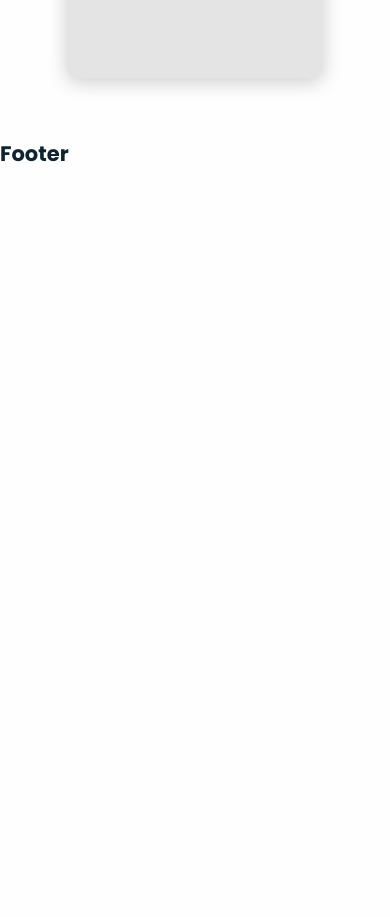
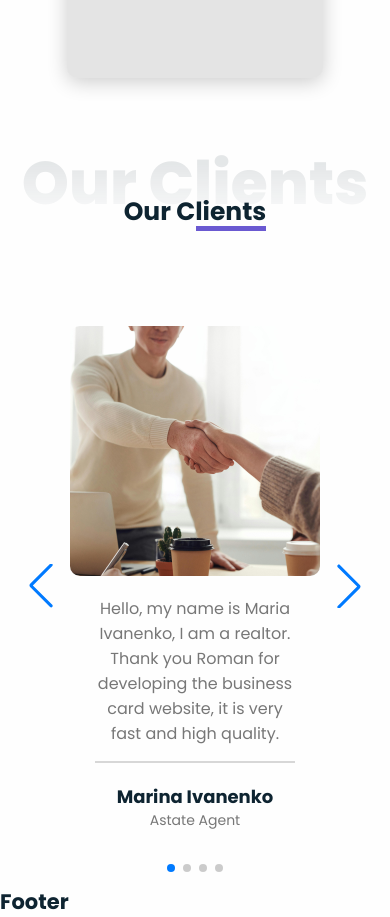
Before and after one commit to RomanFrontEndDeveloper/react-portfolio, a React (Vite) app: page / in a window 390 px wide. Shown: the part 9720-10637 px from the top of the page. Before the commit the page ends 9889 px from the top, so only its background shows below. Built offline with nearby package versions, Linux system fonts and the light colour scheme.

Commit message:
create section Our Clients

```diff
--- a/package.json
+++ b/package.json
@@ -16,7 +16,8 @@
 		"react": "^19.1.1",
 		"react-dom": "^19.1.1",
 		"react-icons": "^5.5.0",
-		"react-scroll": "^1.9.3"
+		"react-scroll": "^1.9.3",
+		"swiper": "^12.0.1"
 	},
 	"devDependencies": {
 		"@eslint/js": "^9.33.0",
--- a/src/App.jsx
+++ b/src/App.jsx
@@ -3,12 +3,13 @@ import {
 	Footer,
 	Home,
 	About,
-	Clients,
+	//Clients,
 	Portfolio,
 	Services,
 	SkillsInfo,
-	Contacts,
+	//Contacts,
 	GetInTouch,
+	OurClients,
 } from './components/index';
 
 function App() {
@@ -22,6 +23,7 @@ function App() {
 				<Services />
 				<Portfolio />
 				<GetInTouch />
+				<OurClients />
 			</main>
 			<Footer />
 		</>
--- a/src/components/index.js
+++ b/src/components/index.js
@@ -9,3 +9,4 @@ export { default as Services } from './services/Services';
 export { default as Nav } from './nav/Nav';
 export { default as SkillsInfo } from './skills/SkillsInfo';
 export { default as GetInTouch } from './getInTouch/GetInTouch';
+export { default as OurClients } from './ourClients/OurClients';
--- /dev/null
+++ b/src/components/ourClients/OurClients.css
@@ -0,0 +1,111 @@
+.our-clients-wrapper {
+	width: 100%;
+}
+
+.client-swiper .swiper-slide {
+	display: flex;
+	align-items: center;
+	justify-content: center;
+	gap: 20px;
+	margin: 40px 0 40px 0;
+}
+
+.client-img {
+	width: 400px;
+	height: 400px;
+	overflow: hidden;
+	border-radius: 10px;
+	margin-right: 20px;
+}
+
+.client-img img {
+	width: 100%;
+	height: 100%;
+	object-fit: cover;
+}
+
+.client-details {
+	max-width: 400px;
+	width: 80%;
+}
+
+.client-details p {
+	font-size: 22px;
+	color: var(--third-color);
+	padding-bottom: 15px;
+	margin-bottom: 20px;
+	border-bottom: 2px solid var(--liner-color);
+}
+
+.client-details h3 {
+	color: var(--first-color);
+	font-size: 24px;
+}
+
+.client-details span {
+	color: var(--third-color);
+	font-size: 18px;
+}
+
+.swiper-button-next::after,
+.swiper-button-prev::after {
+	color: var(--second-color);
+	font-weight: 900;
+}
+
+/* === Адаптивність === */
+@media (max-width: 992px) {
+	.client-swiper .swiper-slide {
+		flex-direction: column;
+		text-align: center;
+		margin: 20px 0;
+	}
+
+	.client-img {
+		width: 400px;
+		height: 400px;
+		margin-right: 1px;
+	}
+
+	.client-details {
+		width: 100%;
+		max-width: 100%;
+	}
+
+	.client-details p {
+		font-size: 18px;
+		margin-right: 80px;
+		margin-left: 80px;
+	}
+
+	.client-details h3 {
+		font-size: 20px;
+	}
+
+	.client-details span {
+		font-size: 16px;
+	}
+}
+
+@media (max-width: 576px) {
+	.client-img {
+		width: 250px;
+		height: 250px;
+	}
+
+	.client-details {
+		margin-bottom: -60px;
+	}
+
+	.client-details p {
+		font-size: 16px;
+	}
+
+	.client-details h3 {
+		font-size: 18px;
+	}
+
+	.client-details span {
+		font-size: 14px;
+	}
+}
--- /dev/null
+++ b/src/components/ourClients/OurClients.jsx
@@ -0,0 +1,51 @@
+import React from 'react';
+import './OurClients.css';
+import { clientData } from '../../data/clientsData';
+import { Swiper, SwiperSlide } from 'swiper/react';
+import { Navigation, Pagination } from 'swiper/modules';
+import 'swiper/css';
+import 'swiper/css/navigation';
+import 'swiper/css/pagination';
+import SectionTitle from '../sectionTitle/SectionTitle';
+
+const OurClients = () => {
+	return (
+		<section className='section our-clients' id='clients'>
+			<div className='container flex-center'>
+				<SectionTitle title='Our Clients' subtitle='Our Clients' />
+
+				<div className='our-clients-wrapper'>
+					<Swiper
+						modules={[Navigation, Pagination]}
+						spaceBetween={30}
+						slidesPerView={1}
+						navigation
+						pagination={{ clickable: true }}
+						loop={true}
+						className='client-swiper'
+					>
+						{clientData.map((client) => (
+							<SwiperSlide key={client.id}>
+								<div className='swiper-slide swiper-client-block'>
+									<div className='client-img'>
+										<img
+											src={client.imgSrc}
+											alt={`Photo of ${client.name}`}
+										/>
+									</div>
+									<div className='client-details'>
+										<p>{client.description}</p>
+										<h3>{client.name}</h3>
+										<span>{client.position}</span>
+									</div>
+								</div>
+							</SwiperSlide>
+						))}
+					</Swiper>
+				</div>
+			</div>
+		</section>
+	);
+};
+
+export default OurClients;
--- /dev/null
+++ b/src/data/clientsData.js
@@ -0,0 +1,32 @@
+import { client1, client2, client3, client4 } from '../assets/images';
+
+export const clientData = [
+	{
+		id: 1,
+		imgSrc: client1,
+		description: `Hello, my name is Maria Ivanenko, I am a realtor. Thank you Roman for developing	the business card website, it is very	fast and high quality.`,
+		name: 'Marina Ivanenko',
+		position: 'Astate Agent',
+	},
+	{
+		id: 2,
+		imgSrc: client2,
+		description: `Hi, I'm Igor Lew. Thank you for	developing a business card website for a car wash.`,
+		name: 'Jgor Lew',
+		position: 'Director of the Car Wash',
+	},
+	{
+		id: 3,
+		imgSrc: client3,
+		description: `Hi, I'm Iwanna Pawluk and I am a designer & developer who creates modern,	user-friendly digital experiences. I	strive to make the world a better place	through innovative and accessible	products.`,
+		name: 'Iwanna Pawluk',
+		position: 'Marketing Manager',
+	},
+	{
+		id: 4,
+		imgSrc: client4,
+		description: `Hello, my name is Andriy. Thank you	Roman for developing the website for our	real estate agency and also for	developing three business cards for our	realtors.`,
+		name: 'Andrew Pu',
+		position: 'Direcror Astate Agensy',
+	},
+];
```
Also changed, not shown: src/assets/images/index.js (+8 -14 lines), src/components/nav/Nav.jsx (+0 -33 lines), 1 other file (tests, documents, lock files or other folders).
